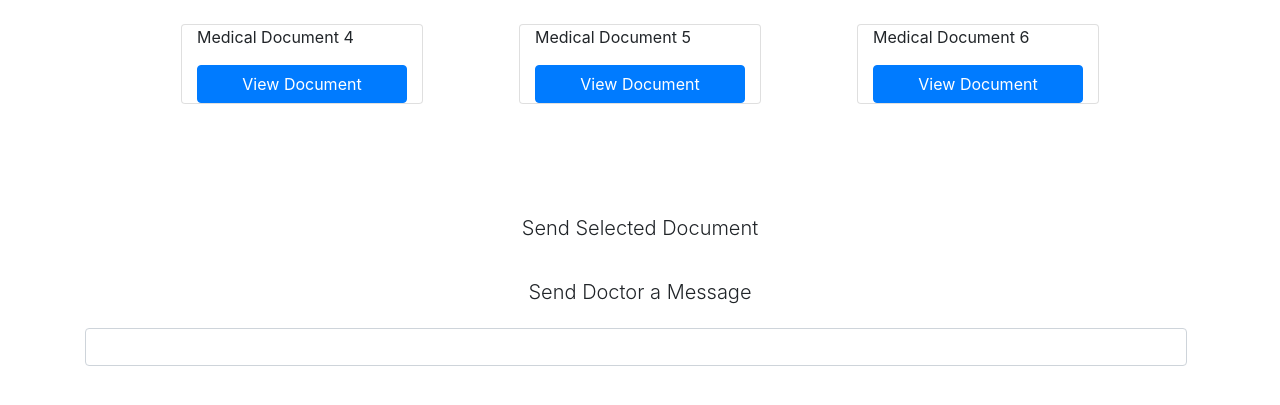
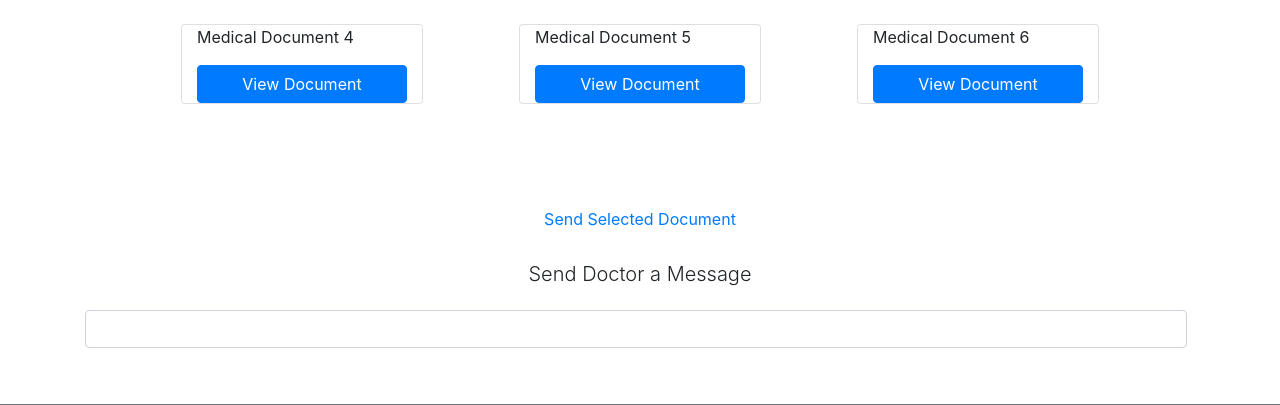
Before and after one commit to Aetrix27/SPD-1.2-Final-Project, a Flask app: page /uploaddocs in a window 1280 px wide. Shown: the part 660-1065 px from the top of the page. Run offline with Flask 2, Linux system fonts and the light colour scheme; some libraries are stand-ins or nearby versions.

Commit message:
Fixed positioning

```diff
--- a/templates/features.html
+++ b/templates/features.html
@@ -71,6 +71,7 @@
         </form>
       </div>
     </div>
+</div>
 
   <!-- CALL TO ACTION -->
   <div class="jumbotron text-center mb-0">
--- a/templates/index.html
+++ b/templates/index.html
@@ -71,11 +71,12 @@
   <h2 class = "p-3"> Send Medical Documents Before a Checkup</h2>
   <div class="row m-5">
     <div class="col-lg-6">
-        <h2> Download our App Now!</h1>
+      <img src="medical.jpeg" class="img-fluid" alt="Responsive image">
+
 
     </div>
     <div class="col-lg-6">
-        <h2> Download our App Now!</h1>
+        <h3> Download our App Now!</h3>
         <a href="pricing.html" class="btn btn-primary bg-primary">Download ></a>
 
     </div>
--- a/templates/uploaddocs.html
+++ b/templates/uploaddocs.html
@@ -103,7 +103,9 @@
 
 {% endfor %}
 
-    <h3 class="lead text-center p-3">Send Selected Document</h3>
+    <div class = "text-center">
+      <h2 class = "btn-center btn btn-link">Send Selected Document</h2>
+    </div>
     <h3 class="lead text-center p-3">Send Doctor a Message</h3>
     <div class="d-flex justify-content-center">
       <input type="text" class="form-control mb-2 mr-sm-2">
```
Also changed, not shown: medical.jpeg (added). Lines whose indentation alone changed are shown as unchanged.
